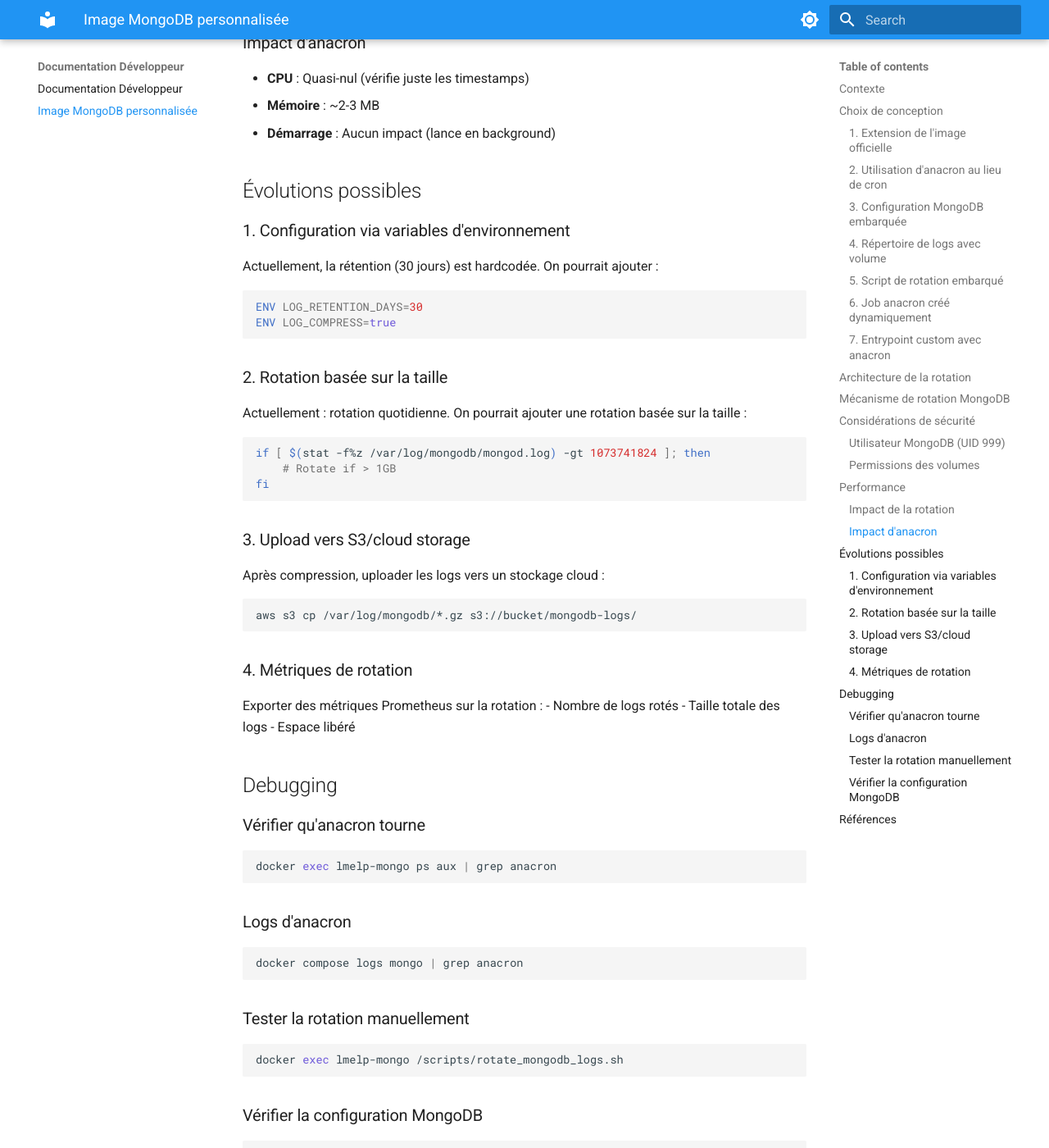
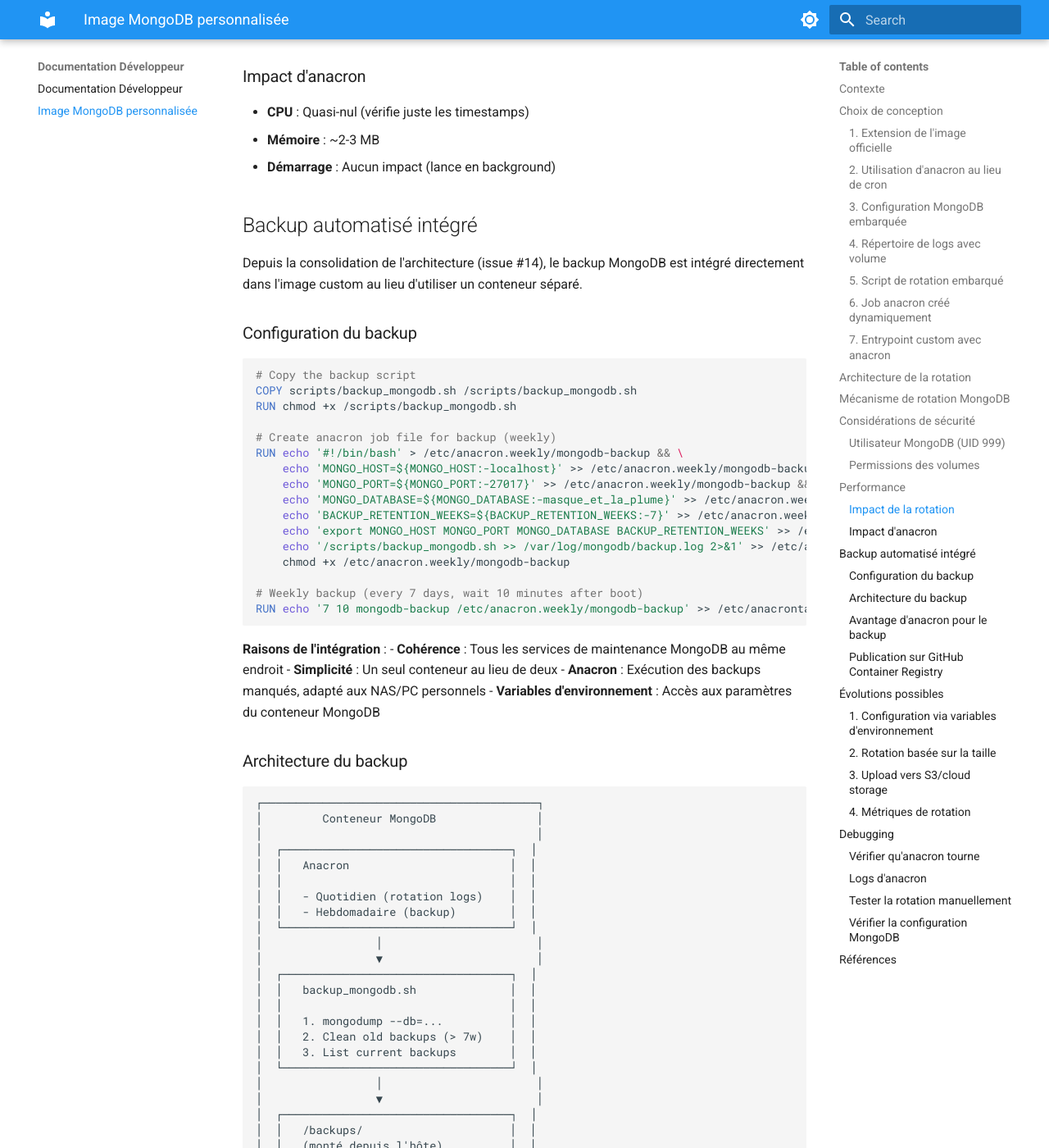
Before and after one commit to castorfou/docker-lmelp, an MkDocs documentation site: the page built from docs/dev/mongodb-custom-image.md, in a window 1280 px wide and 1400 px high, scrolled down 4551 px. Shown: the whole window at 82% size. Built offline with MkDocs 1.6.1 and Material for MkDocs 9.7.7, drawn with Linux system fonts in a browser that asks for light colours; some of the changed text lies outside the part shown.

Commit message:
feat: consolidate MongoDB services with anacron and publish to ghcr.io (#15)
* feat: consolidate MongoDB services with anacron and publish to ghcr.io

Consolidates all MongoDB maintenance services (backup + log rotation) into a single `lmelp-mongo` image using anacron, and publishes the image to GitHub Container Registry.

**Architecture changes:**
- Remove separate `mongo-backup` container
- Integrate weekly backup into `lmelp-mongo` with anacron
- Use anacron for both log rotation (daily) and backup (weekly)
- Publish image to `ghcr.io/castorfou/lmelp-mongo:latest`

**Benefits:**
- Simplified architecture (4 containers instead of 5)
- Anacron compatible with non-24/7 systems (NAS, personal PCs)
- All MongoDB services centralized in one image
- Consistent with other project images on ghcr.io

**Changes:**
- `mongodb.Dockerfile`: Add backup script and weekly anacron job
- `docker-compose.yml`: Remove `mongo-backup` service, use ghcr.io image
- `.github/workflows/build-mongo-image.yml`: Auto-build and publish workflow
- `tests/test_mongodb_image.py`: Integration tests for image content
- Documentation updated (README, user guide, dev guide)

Closes #3
Closes #13
Closes #14

🤖 Generated with [Claude Code](https://claude.com/claude-code)

Co-Authored-By: Claude <noreply@anthropic.com>

* chore: add pytest-cov dependency for CI/CD

🤖 Generated with [Claude Code](https://claude.com/claude-code)

Co-Authored-By: Claude <noreply@anthropic.com>

* fix: correct Docker tag generation for PR builds in MongoDB image workflow

Fix invalid tag format error in GitHub Actions workflow that was causing builds to fail with tags like '-652d421'.

Changes:
- Replace 'type=sha,prefix={{branch}}-' with 'type=ref,event=pr,prefix=pr-' for PR builds
- Use 'type=sha,prefix=sha-' for commit SHA tags

This ensures valid Docker tags are generated for both PR and main branch builds.

---------

Co-authored-by: Claude <noreply@anthropic.com>

````diff
--- a/docs/dev/mongodb-custom-image.md
+++ b/docs/dev/mongodb-custom-image.md
@@ -4,7 +4,11 @@ Cette documentation détaille les choix de conception pour l'image Docker MongoD
 
 ## Contexte
 
-L'image officielle MongoDB ne gère pas nativement la rotation des logs, ce qui peut conduire à des fichiers de logs de plusieurs dizaines de Go. Pour résoudre ce problème, une image custom a été créée.
+L'image officielle MongoDB ne gère pas nativement :
+- La rotation automatique des logs (risque de fichiers de plusieurs dizaines de Go)
+- Les backups automatisés de la base de données
+
+Pour résoudre ces problèmes, une image custom a été créée avec anacron intégré pour gérer à la fois la rotation des logs et les backups.
 
 ## Choix de conception
 
@@ -221,6 +225,96 @@ sudo chown -R 999:999 data/logs/mongodb
 - **Mémoire** : ~2-3 MB
 - **Démarrage** : Aucun impact (lance en background)
 
+## Backup automatisé intégré
+
+Depuis la consolidation de l'architecture (issue #14), le backup MongoDB est intégré directement dans l'image custom au lieu d'utiliser un conteneur séparé.
+
+### Configuration du backup
+
+```dockerfile
+# Copy the backup script
+COPY scripts/backup_mongodb.sh /scripts/backup_mongodb.sh
+RUN chmod +x /scripts/backup_mongodb.sh
+
+# Create anacron job file for backup (weekly)
+RUN echo '#!/bin/bash' > /etc/anacron.weekly/mongodb-backup && \
+    echo 'MONGO_HOST=${MONGO_HOST:-localhost}' >> /etc/anacron.weekly/mongodb-backup && \
+    echo 'MONGO_PORT=${MONGO_PORT:-27017}' >> /etc/anacron.weekly/mongodb-backup && \
+    echo 'MONGO_DATABASE=${MONGO_DATABASE:-masque_et_la_plume}' >> /etc/anacron.weekly/mongodb-backup && \
+    echo 'BACKUP_RETENTION_WEEKS=${BACKUP_RETENTION_WEEKS:-7}' >> /etc/anacron.weekly/mongodb-backup && \
+    echo 'export MONGO_HOST MONGO_PORT MONGO_DATABASE BACKUP_RETENTION_WEEKS' >> /etc/anacron.weekly/mongodb-backup && \
+    echo '/scripts/backup_mongodb.sh >> /var/log/mongodb/backup.log 2>&1' >> /etc/anacron.weekly/mongodb-backup && \
+    chmod +x /etc/anacron.weekly/mongodb-backup
+
+# Weekly backup (every 7 days, wait 10 minutes after boot)
+RUN echo '7 10 mongodb-backup /etc/anacron.weekly/mongodb-backup' >> /etc/anacrontab
+```
+
+**Raisons de l'intégration** :
+- **Cohérence** : Tous les services de maintenance MongoDB au même endroit
+- **Simplicité** : Un seul conteneur au lieu de deux
+- **Anacron** : Exécution des backups manqués, adapté aux NAS/PC personnels
+- **Variables d'environnement** : Accès aux paramètres du conteneur MongoDB
+
+### Architecture du backup
+
+```
+┌─────────────────────────────────────────┐
+│         Conteneur MongoDB               │
+│                                         │
+│  ┌──────────────────────────────────┐  │
+│  │   Anacron                        │  │
+│  │                                  │  │
+│  │   - Quotidien (rotation logs)    │  │
+│  │   - Hebdomadaire (backup)        │  │
+│  └──────────────────────────────────┘  │
+│                 │                       │
+│                 ▼                       │
+│  ┌──────────────────────────────────┐  │
+│  │   backup_mongodb.sh              │  │
+│  │                                  │  │
+│  │   1. mongodump --db=...          │  │
+│  │   2. Clean old backups (> 7w)    │  │
+│  │   3. List current backups        │  │
+│  └──────────────────────────────────┘  │
+│                 │                       │
+│                 ▼                       │
+│  ┌──────────────────────────────────┐  │
+│  │   /backups/                      │  │
+│  │   (monté depuis l'hôte)          │  │
+│  │                                  │  │
+│  │   - backup_2025-11-23_02-00-00/  │  │
+│  │   - backup_2025-11-16_02-00-00/  │  │
+│  └──────────────────────────────────┘  │
+└─────────────────────────────────────────┘
+                 │
+                 │ (volume mount)
+                 ▼
+        data/backups/
+        (sur l'hôte)
+```
+
+### Avantage d'anacron pour le backup
+
+**Scénario typique** : PC personnel éteint le week-end
+- **Avec cron** : Le backup prévu dimanche 2h00 ne s'exécute jamais
+- **Avec anacron** : Le backup s'exécute lundi matin au démarrage
+
+Anacron garde une trace de la dernière exécution dans `/var/spool/anacron/` et vérifie si le délai est dépassé.
+
+### Publication sur GitHub Container Registry
+
+L'image est automatiquement construite et publiée sur `ghcr.io` via GitHub Actions (`.github/workflows/build-mongo-image.yml`) :
+
+- **Déclencheurs** : Modification du Dockerfile, scripts, ou configuration
+- **Tags** : `latest`, versions sémantiques, SHA du commit
+- **Registry** : `ghcr.io/castorfou/lmelp-mongo:latest`
+
+**Avantages** :
+- Pas besoin de build local pour le déploiement
+- Cohérent avec les autres images du projet
+- Facilite le déploiement sur Portainer
+
 ## Évolutions possibles
 
 ### 1. Configuration via variables d'environnement
--- a/pyproject.toml
+++ b/pyproject.toml
@@ -61,7 +61,10 @@ where = ["src"]
 
 # Configuration uv pour la reproductibilité
 [dependency-groups]
-dev = ["pytest",]
+dev = [
+    "pytest",
+    "pytest-cov>=7.0.0",
+]
 
 # Configuration Ruff - Linter et formateur Python moderne
 [tool.ruff]
````
Also changed, not shown: CLAUDE.md (+3 -1 lines), README.md (+13 -9 lines), docker-compose.yml (+1 -38 lines), docs/claude/memory/251123-1622-consolidation-mongodb-anacron.md (added, +174 -0 lines), docs/user/backup-restore.md (+26 -24 lines), 4 other files.
